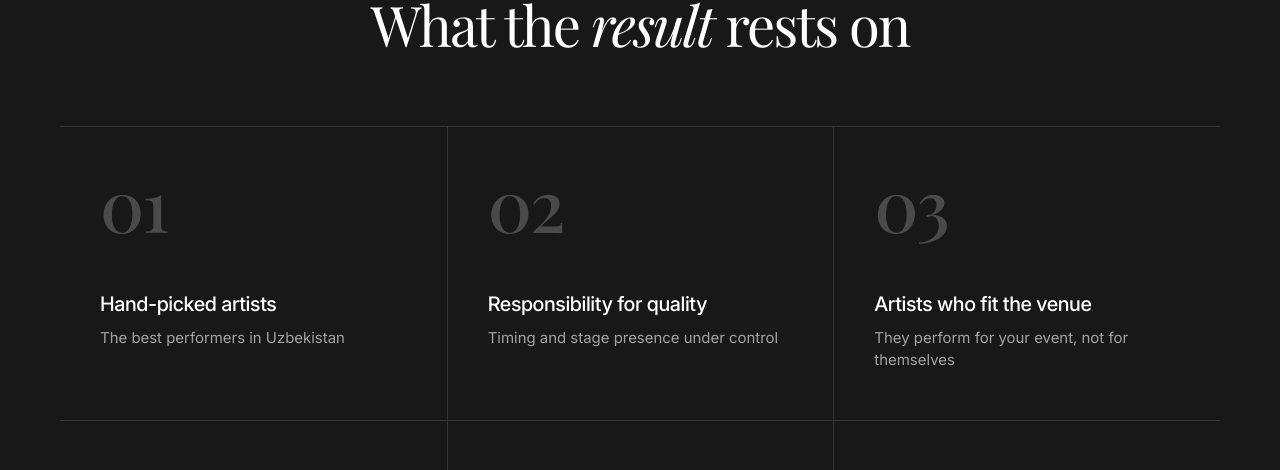
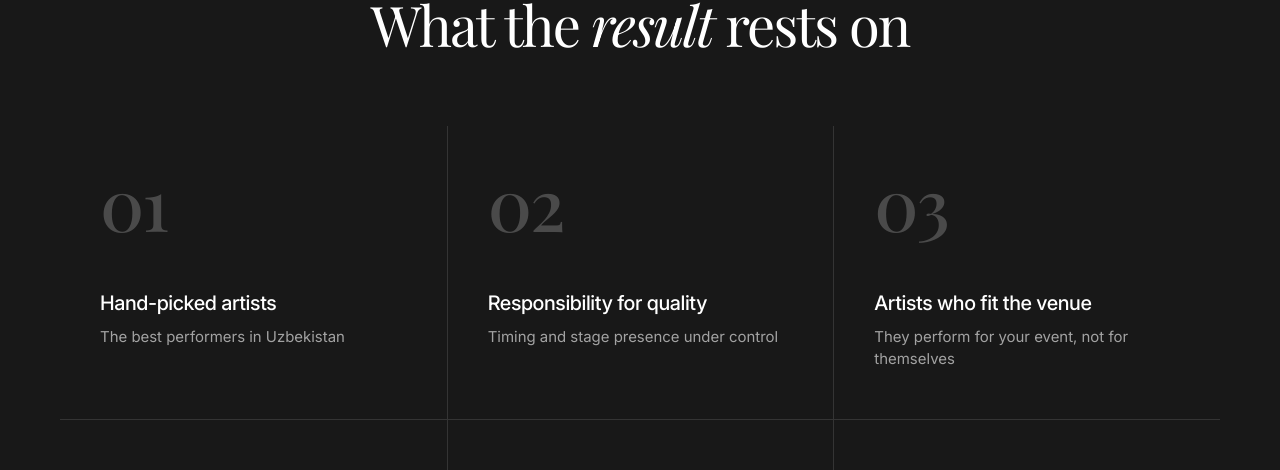
Before and after one commit to uniqspace/BMD, a Vue app: page / in a window 1280 px wide. Shown: the part 2074-2544 px from the top of the page. Built offline with nearby package versions, Linux system fonts and the light colour scheme.

Commit message:
Advantages (desktop): remove outer top/bottom grid lines
Co-Authored-By: Claude Opus 5.5 <noreply@anthropic.com>
Claude-Session: https://claude.ai/code/session_01B6dQTr2Arpuaw1uCi2f54J

```diff
--- a/src/components/AboutAdvantages.vue
+++ b/src/components/AboutAdvantages.vue
@@ -18,7 +18,7 @@
       />
     </div>
 
-    <div class="grid grid-cols-1 border-b border-white/12 md:grid-cols-2 lg:grid-cols-3">
+    <div class="grid grid-cols-1 border-b border-white/12 md:grid-cols-2 lg:grid-cols-3 lg:border-b-0">
       <div
         v-for="(i, index) in advantages"
         :key="i"
@@ -26,6 +26,7 @@
           'flex flex-col gap-8 border-t border-white/12 py-8 md:gap-12 md:px-8 md:py-10 lg:gap-14 lg:px-10 lg:pt-11 lg:pb-12',
           index % 2 === 1 && 'md:max-lg:border-l',
           index % 3 !== 0 && 'lg:border-l',
+          index < 3 && 'lg:border-t-0',
         ]"
       >
         <span class="font-heading text-[56px]/[0.9] tracking-[-2px] text-white/22 md:text-[64px]/[0.9] lg:text-[72px]/[0.9]">
```
